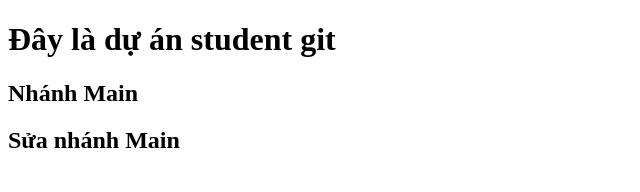
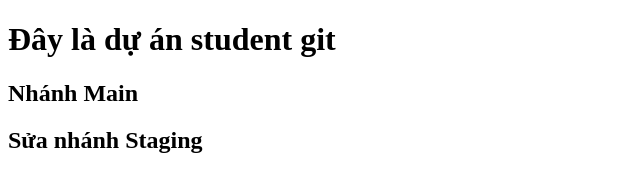
Before and after one commit to it-ntkhang/duangit, a plain HTML site: page index.html in a window 1280 px wide. Shown: the full height of the page, 0-640 px from the left. Drawn offline with Linux system fonts and the light colour scheme.

Commit message:
sửa index ở nhánh staging

```diff
--- a/index.html
+++ b/index.html
@@ -8,6 +8,6 @@
   <body>
     <h1>Đây là dự án student git</h1>
     <h2>Nhánh Main</h2>
-    <h2>Sửa nhánh Main</h2>
+    <h2>Sửa nhánh Staging</h2>
   </body>
 </html>
```
